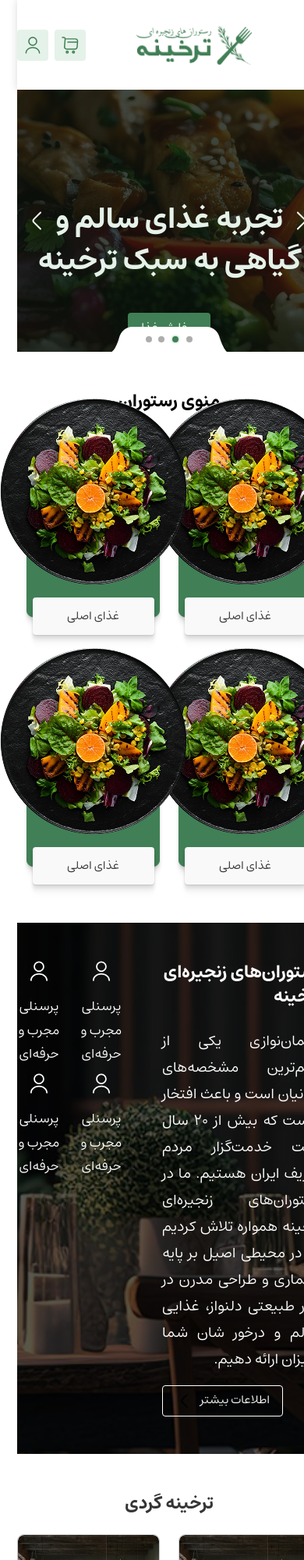
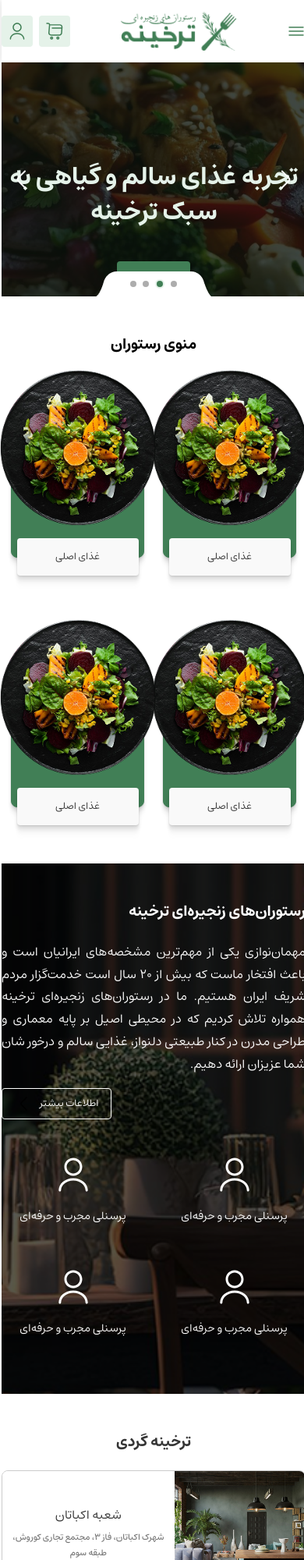
Before and after one commit to yousofdavamkar/tarkhine-douran, a website: page index.html in a window 390 px wide. Shown: the top 2000 px of the page at 78% size. Drawn offline with nearby package versions, Linux system fonts and the light colour scheme; files whose address does not match are found by name.

Commit message:
add md responsiveness to various components
On branch feature/responsive-md
Your branch is up to date with 'origin/feature/responsive-md'.

Changes to be committed:
	modified:   css/base/_reset.css
	modified:   css/components/_branch.css
	modified:   css/components/_slider.css
	modified:   css/layout/_footer.css
	modified:   css/layout/_grid.css
	modified:   css/layout/_header.css
	modified:   css/pages/_home.css
	modified:   css/vendor/_swiper.css

```diff
--- a/css/base/_reset.css
+++ b/css/base/_reset.css
@@ -31,6 +31,12 @@ html {
 @media screen and (max-width: 64em) {
   html {
     font-size: 59%;
+  }
+}
+
+@media screen and (max-width: 48em) {
+  html {
+    font-size: 50%;
   }
 }
 
--- a/css/components/_branch.css
+++ b/css/components/_branch.css
@@ -132,3 +132,35 @@
     top: calc(100% - 85px);
   }
 }
+
+@media screen and (max-width: 48em) {
+  .branch {
+    display: flex;
+    flex-flow: row nowrap;
+    height: 150px;
+    padding-bottom: 0;
+  }
+  .branch__image {
+    flex: 45;
+    height: 100%;
+    border-radius: 0 4px 4px 0;
+  }
+  .branch__image::before{
+    display: none !important;
+  }
+  .branch__info {
+    flex: 55;
+    position: static;
+    display: flex;
+    flex-direction: column;
+    justify-content: center;
+    align-items: center;
+
+  }
+  .branch__link {
+    display: none !important;
+  }
+  .branch__layer{
+    display: none ;
+  }
+}
--- a/css/components/_slider.css
+++ b/css/components/_slider.css
@@ -18,3 +18,10 @@
   height: var(--spacing-32) !important;
   fill: var(--color-neutral-white) !important;
 }
+
+
+@media screen and (max-width: 48em) {
+  .slider {
+    height: 300px;
+  }
+}
--- a/css/layout/_footer.css
+++ b/css/layout/_footer.css
@@ -164,3 +164,13 @@
     height: 100%;
   }
 }
+
+@media screen and (max-width: 48em) {
+  .footer__column:nth-of-type(3) {
+    display: none;
+  }
+
+  .footer .container {
+    row-gap: 0;
+  }
+}
--- a/css/layout/_grid.css
+++ b/css/layout/_grid.css
@@ -16,3 +16,10 @@
     max-width: 750px;
   }
 }
+
+/* md */
+@media screen and (max-width: 48em) {
+  .container {
+    max-width: 600px;
+  }
+}
--- a/css/layout/_header.css
+++ b/css/layout/_header.css
@@ -209,3 +209,9 @@
     transition-delay: 600ms;
   }
 }
+
+@media screen and (max-width: 48em) {
+  .site-header {
+    height: 80px;
+  }
+}
--- a/css/pages/_home.css
+++ b/css/pages/_home.css
@@ -218,3 +218,21 @@
     grid-auto-rows: auto;
   }
 }
+
+
+@media screen and (max-width: 48em) {
+  .menu__item-image {
+    width: 200px;
+  }
+  .about .container{
+    flex-direction: column;
+    gap: var(--spacing-24);
+  }
+}
+
+
+@media screen and (max-width: 48em){
+  .branches__list {
+    grid-template-columns: 1fr;
+  }
+}
--- a/css/vendor/_swiper.css
+++ b/css/vendor/_swiper.css
@@ -68,3 +68,9 @@
     padding-top: 140px;
   }
 }
+
+@media screen and (max-width: 48em) {
+  .swiper-slide-container {
+    padding-top: 125px;
+  }
+}
```
